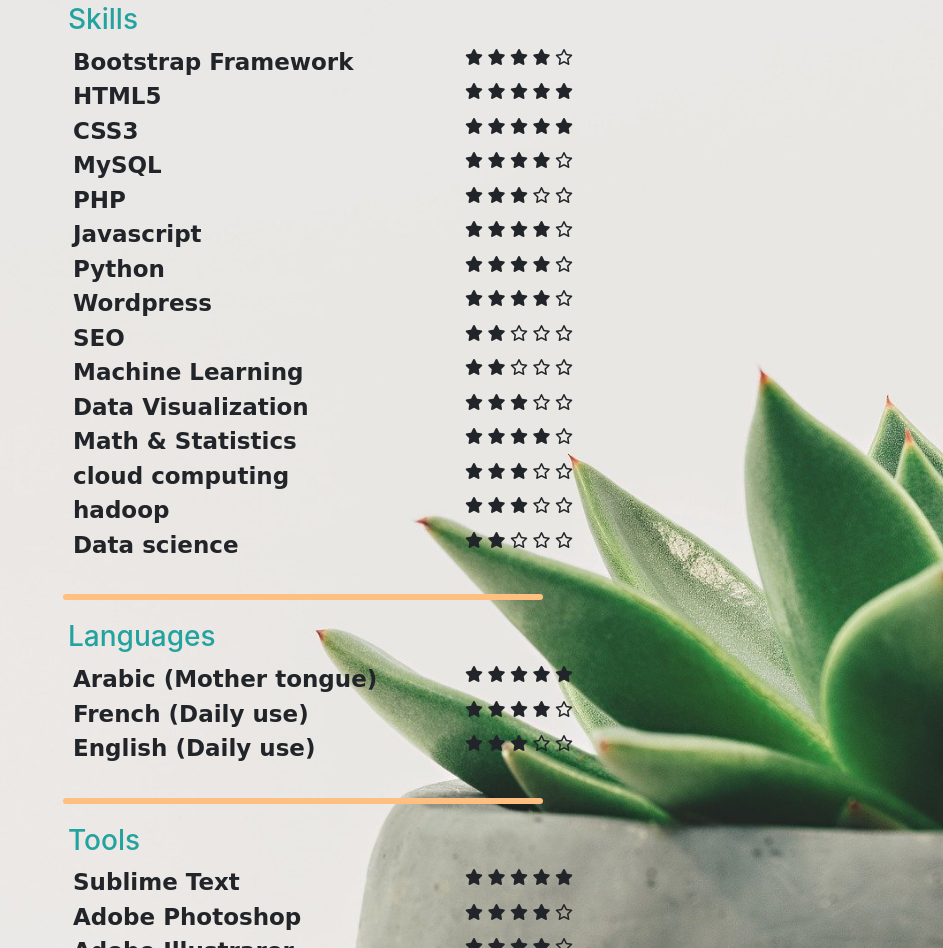
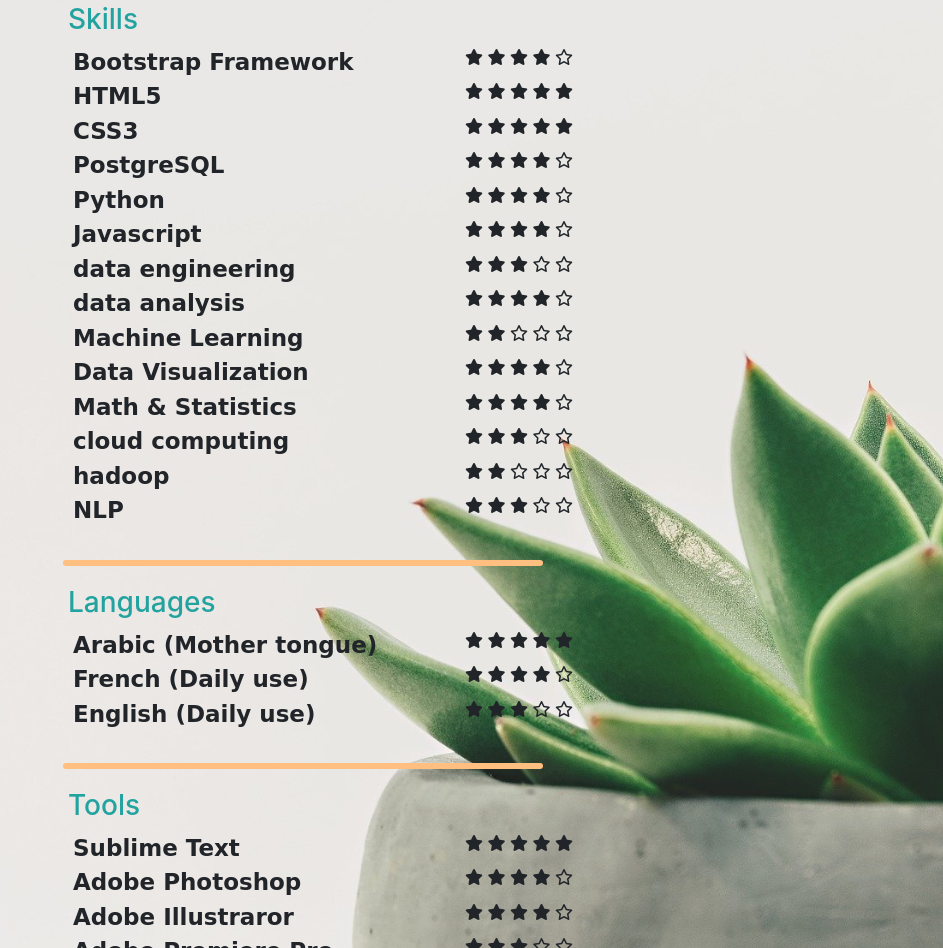
Before and after one commit to Adnane21Lk/Portfolio, a plain HTML site: page index.html in a window 1280 px wide. Shown: the part 1709-2657 px from the top of the page, without its empty margins (337-1280 px from the left). Drawn offline with nearby package versions, Linux system fonts and the light colour scheme.

Commit message:
Update index.html

```diff
--- a/index.html
+++ b/index.html
@@ -127,25 +127,7 @@
 							<i class="fas fa-star"></i>
 						</span>
 					</li>
-					<li><span class="ability-title">MySQL</span>
-						<span class="ability-score">
-							<i class="fas fa-star"></i>
-							<i class="fas fa-star"></i>
-							<i class="fas fa-star"></i>
-							<i class="fas fa-star"></i>
-							<i class="far fa-star"></i>
-						</span>
-					</li>
-					<li><span class="ability-title">PHP</span>
-						<span class="ability-score">
-							<i class="fas fa-star"></i>
-							<i class="fas fa-star"></i>
-							<i class="fas fa-star"></i>
-							<i class="far fa-star"></i>
-							<i class="far fa-star"></i>
-						</span>
-					</li>
-					<li><span class="ability-title">Javascript</span>
+					<li><span class="ability-title">PostgreSQL</span>
 						<span class="ability-score">
 							<i class="fas fa-star"></i>
 							<i class="fas fa-star"></i>
@@ -163,7 +145,7 @@
 							<i class="far fa-star"></i>
 						</span>
 					</li>
-					<li><span class="ability-title">Wordpress</span>
+					<li><span class="ability-title">Javascript</span>
 						<span class="ability-score">
 							<i class="fas fa-star"></i>
 							<i class="fas fa-star"></i>
@@ -172,12 +154,21 @@
 							<i class="far fa-star"></i>
 						</span>
 					</li>
-					<li><span class="ability-title">SEO</span>
+					<li><span class="ability-title">data engineering</span>
 						<span class="ability-score">
+							<i class="fas fa-star"></i>
 							<i class="fas fa-star"></i>
 							<i class="fas fa-star"></i>
 							<i class="far fa-star"></i>
 							<i class="far fa-star"></i>
+						</span>
+					</li>
+					<li><span class="ability-title">data analysis</span>
+						<span class="ability-score">
+							<i class="fas fa-star"></i>
+							<i class="fas fa-star"></i>
+							<i class="fas fa-star"></i>
+							<i class="fas fa-star"></i>
 							<i class="far fa-star"></i>
 						</span>
 					</li>
@@ -195,7 +186,7 @@
 							<i class="fas fa-star"></i>
 							<i class="fas fa-star"></i>
 							<i class="fas fa-star"></i>
-							<i class="far fa-star"></i>
+							<i class="fas fa-star"></i>
 							<i class="far fa-star"></i>
 						</span>
 					</li>
@@ -221,16 +212,16 @@
 						<span class="ability-score">
 							<i class="fas fa-star"></i>
 							<i class="fas fa-star"></i>
-							<i class="fas fa-star"></i>
+							<i class="far fa-star"></i>
 							<i class="far fa-star"></i>
 							<i class="far fa-star"></i>
 						</span>
 					</li>
-					<li><span class="ability-title">Data science</span>
+					<li><span class="ability-title">NLP</span>
 						<span class="ability-score">
 							<i class="fas fa-star"></i>
 							<i class="fas fa-star"></i>
-							<i class="far fa-star"></i>
+							<i class="fas fa-star"></i>
 							<i class="far fa-star"></i>
 							<i class="far fa-star"></i>
 						</span>
@@ -352,7 +343,7 @@
 			</ul>
 		</div>
 	</div>
-	<p id="copyr"> &copy; adnanelakhal 2020 </p>
+	<p id="copyr">&copy; adnanelakhal 2020</p>
 </div>
 </body>
 </html>
```
